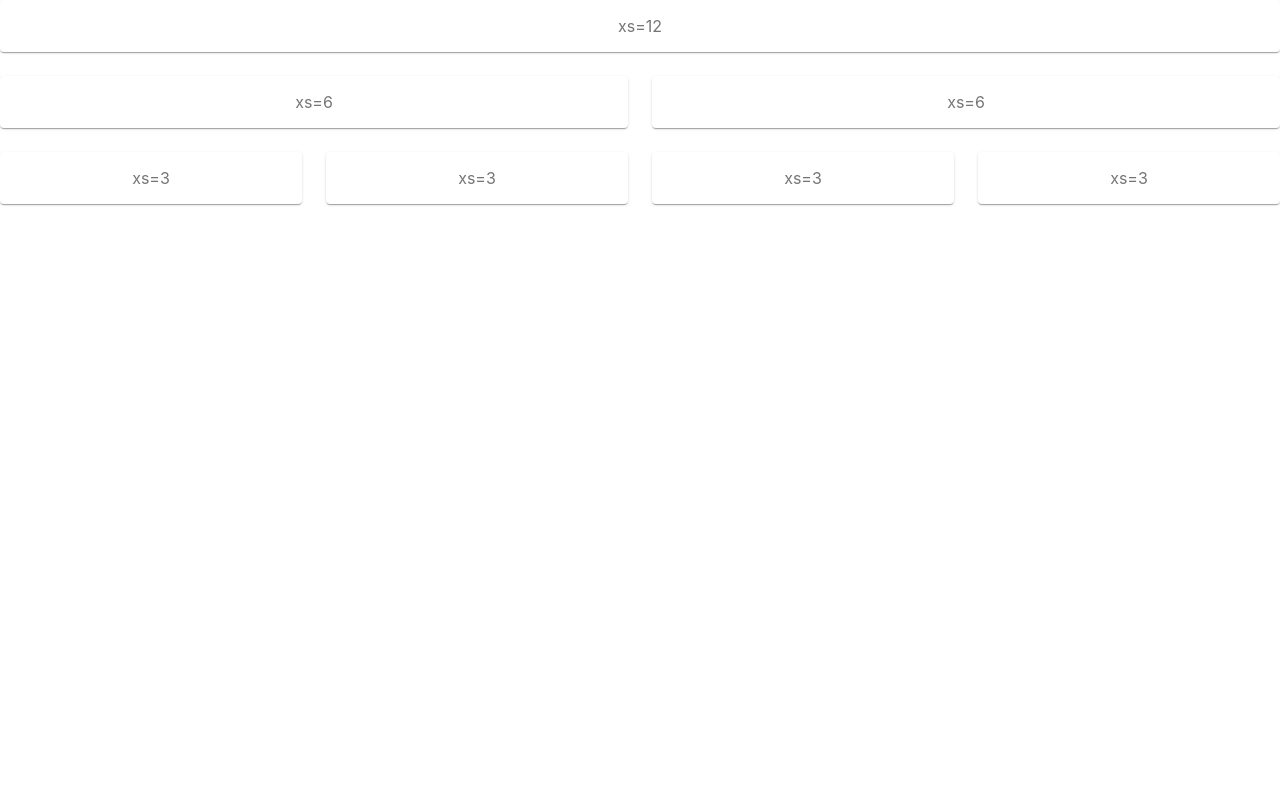
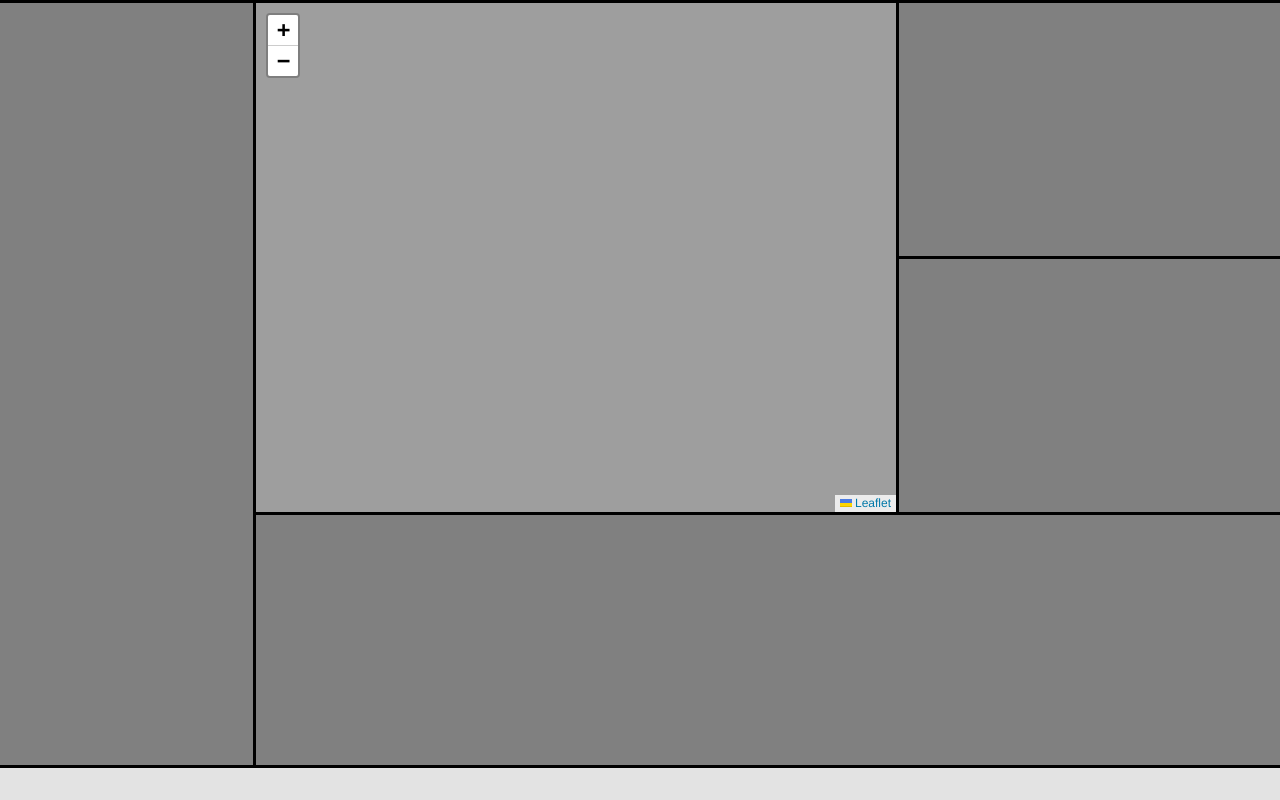
Before and after one commit to ucalgary-rover/rover-software, a React (Create React App) app in the folder react-rover-ui/: page / in a window 1280 px wide. Built offline with nearby package versions, Linux system fonts and the light colour scheme; what roslib would draw is missing.

Commit message:
Add basic css grid layout

```diff
--- a/react-rover-ui/src/App.css
+++ b/react-rover-ui/src/App.css
@@ -2,3 +2,52 @@
   width: 100%;
   height: 100vh;
 }
+
+.primary-container {
+  background-color: #e3e3e3;
+  height: 100vh;
+  width: 100vw;
+  display: grid;
+  grid-template-rows: 32vh 32vh 32vh;
+  grid-template-columns: 20vw 50vw 30vw;
+}
+
+.data-column {
+  border-top: 3px solid black;
+  border-bottom: 3px solid black;
+  border-right: 3px solid black;
+  grid-column: 1;
+  grid-row: 1 / 4;
+  background-color: gray;
+}
+
+.map-view {
+  border-top: 3px solid black;
+  grid-column: 2;
+  grid-row: 1 / 3;
+  background-color: blue;
+}
+
+.video-feed-a {
+  border-top: 3px solid black;
+  border-left: 3px solid black;
+  grid-column: 3;
+  grid-row: 1;
+  background-color: gray;
+}
+
+.video-feed-b {
+  border-top: 3px solid black;
+  border-left: 3px solid black;
+  grid-column: 3;
+  grid-row: 2;
+  background-color: gray;
+}
+
+.plan-panel {
+  border-top: 3px solid black;
+  border-bottom: 3px solid black;
+  grid-column: 2 / 4;
+  grid-row: 3;
+  background-color: gray;
+}
--- a/react-rover-ui/src/App.js
+++ b/react-rover-ui/src/App.js
@@ -1,49 +1,15 @@
 import "./App.css";
 import { launchConsts } from "./setup/LaunchConsts";
 import { MapUiContainer } from "./containers/MapUiContainer";
-import { makeStyles } from '@material-ui/core/styles';
-import Paper from '@material-ui/core/Paper';
-import Grid from '@material-ui/core/Grid';
-
-const useStyles = makeStyles((theme) => ({
-  root: {
-    flexGrow: 1,
-  },
-  paper: {
-    padding: theme.spacing(2),
-    textAlign: 'center',
-    color: theme.palette.text.secondary,
-  },
-}));
 
 function App() {
-  const classes = useStyles();
-
-  return <div className="App">
-    <Grid container spacing={3}>
-        <Grid item xs={12}>
-          <Paper className={classes.paper}>xs=12</Paper>
-        </Grid>
-        <Grid item xs={6}>
-          <Paper className={classes.paper}>xs=6</Paper>
-        </Grid>
-        <Grid item xs={6}>
-          <Paper className={classes.paper}>xs=6</Paper>
-        </Grid>
-        <Grid item xs={3}>
-          <Paper className={classes.paper}>xs=3</Paper>
-        </Grid>
-        <Grid item xs={3}>
-          <Paper className={classes.paper}>xs=3</Paper>
-        </Grid>
-        <Grid item xs={3}>
-          <Paper className={classes.paper}>xs=3</Paper>
-        </Grid>
-        <Grid item xs={3}>
-          <Paper className={classes.paper}>xs=3</Paper>
-        </Grid>
-      </Grid>
-  </div>;
+  return <div className="primary-container">
+    <div className="data-column"></div>
+    <div className="map-view"><MapUiContainer launchConsts={launchConsts}/></div>
+    <div className="video-feed-a"></div>
+    <div className="video-feed-b"></div>
+    <div className="plan-panel"></div>
+  </div>
 }
 
 export default App;
--- a/react-rover-ui/src/components/MapView.js
+++ b/react-rover-ui/src/components/MapView.js
@@ -51,7 +51,7 @@ export class MapView extends Component {
         center={this.props.defaultCenter}
         zoom={14}
         scrollWheelZoom={false}
-        style={{ height: "700px", width: "800px", display: "inline-block" }}
+        style={{ height: "100%", width: "100%", display: "inline-block" }}
       >
         <ClickHandler
           userMode={this.props.userMode}
--- a/react-rover-ui/src/components/VideoStream.js
+++ b/react-rover-ui/src/components/VideoStream.js
@@ -1,57 +1,57 @@
-import React, { Component } from 'react';
-import ROSLIB from 'roslib';
-import { FormControl, Select, MenuItem } from "@material-ui/core";
-import { makeStyles } from '@material-ui/core/styles';
+// import React, { Component } from 'react';
+// import ROSLIB from 'roslib';
+// import { FormControl, Select, MenuItem } from "@material-ui/core";
+// import { makeStyles } from '@material-ui/core/styles';
 
-import { MJPEGCANVAS } from '../mjpegcanvas/build/mjpegcanvas.js';
+// import { MJPEGCANVAS } from '../mjpegcanvas/build/mjpegcanvas.js';
 
-const useStyles = makeStyles((theme) => ({
-  formControl: {
-    margin: theme.spacing(1),
-    minWidth: 120,
-  },
-  selectEmpty: {
-    marginTop: theme.spacing(2),
-  },
-}));
+// const useStyles = makeStyles((theme) => ({
+//   formControl: {
+//     margin: theme.spacing(1),
+//     minWidth: 120,
+//   },
+//   selectEmpty: {
+//     marginTop: theme.spacing(2),
+//   },
+// }));
 
-export class VideoStream extends Component {
-  constructor(props) {
-    super(props);
-    this.state = {
-    	feedId: 1,
-    };
-    var classes = useStyles();
-  }
+// export class VideoStream extends Component {
+//   constructor(props) {
+//     super(props);
+//     this.state = {
+//     	feedId: 1,
+//     };
+//     var classes = useStyles();
+//   }
 
-  componentDidMount() {
-    var viewer = new MJPEGCANVAS.Viewer({
-      divID : 'mjpeg',
-      host : 'localhost',
-      height : 480,
-      width : 500,
-      topic : '/wide_stereo/left/image_color'
-    });
-  }
+//   componentDidMount() {
+//     var viewer = new MJPEGCANVAS.Viewer({
+//       divID : 'mjpeg',
+//       host : 'localhost',
+//       height : 480,
+//       width : 500,
+//       topic : '/wide_stereo/left/image_color'
+//     });
+//   }
 
-  render() {
-    return (
-    	<div>
-			<div id='mjpeg'/>
-			<FormControl className={classes.formControl}>
-		        <InputLabel id="demo-simple-select-label">Age</InputLabel>
-		        <Select
-		          labelId="demo-simple-select-label"
-		          id="demo-simple-select"
-		          value={age}
-		          onChange={handleChange}
-		        >
-		          <MenuItem value={1}>One</MenuItem>
-		          <MenuItem value={2}>Two</MenuItem>
-		          <MenuItem value={3}>Three</MenuItem>
-		        </Select>
-		      </FormControl>
-		</div>
-    );
-  }
-}
+//   render() {
+//     return (
+//     	<div>
+// 			<div id='mjpeg'/>
+// 			<FormControl className={classes.formControl}>
+// 		        <InputLabel id="demo-simple-select-label">Age</InputLabel>
+// 		        <Select
+// 		          labelId="demo-simple-select-label"
+// 		          id="demo-simple-select"
+// 		          value={age}
+// 		          onChange={handleChange}
+// 		        >
+// 		          <MenuItem value={1}>One</MenuItem>
+// 		          <MenuItem value={2}>Two</MenuItem>
+// 		          <MenuItem value={3}>Three</MenuItem>
+// 		        </Select>
+// 		      </FormControl>
+// 		</div>
+//     );
+//   }
+// }
--- a/react-rover-ui/src/containers/MapUiContainer.js
+++ b/react-rover-ui/src/containers/MapUiContainer.js
@@ -11,14 +11,14 @@ export class MapUiContainer extends React.Component {
   }
   render() {
     return (
-      <div>
-        <VideoStream />
+      <div style={{ height: "100%", width: "100%", display: "inline-block" }}>
+        {/* <VideoStream /> */}
         <MapView
           defaultCenter={this.props.launchConsts.mapCenter}
           mapTileDirectory={this.props.launchConsts.mapTileDirectory}
           userMode={this.state.userMode}
         />
-        <ControlPanel changeUserMode={this.changeUserMode} />
+        {/* <ControlPanel changeUserMode={this.changeUserMode} /> */}
       </div>
     );
   }
```
